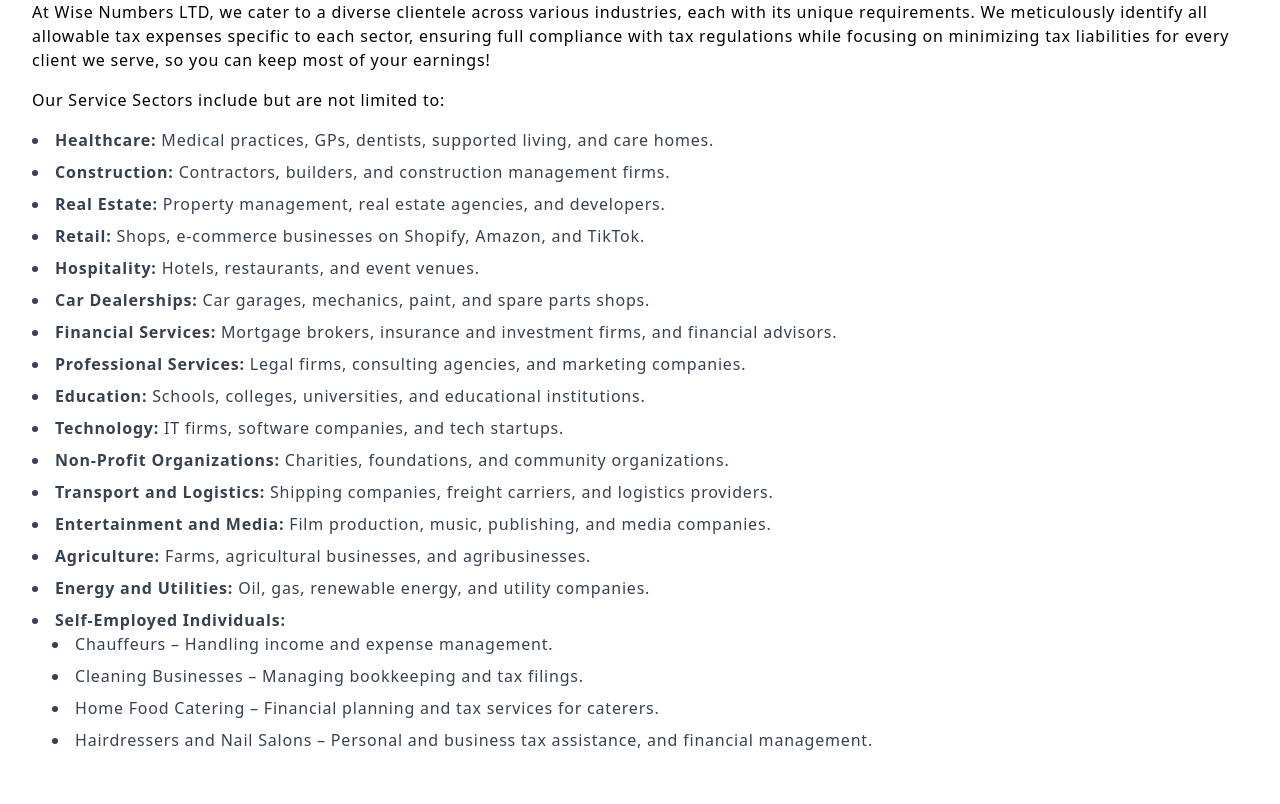
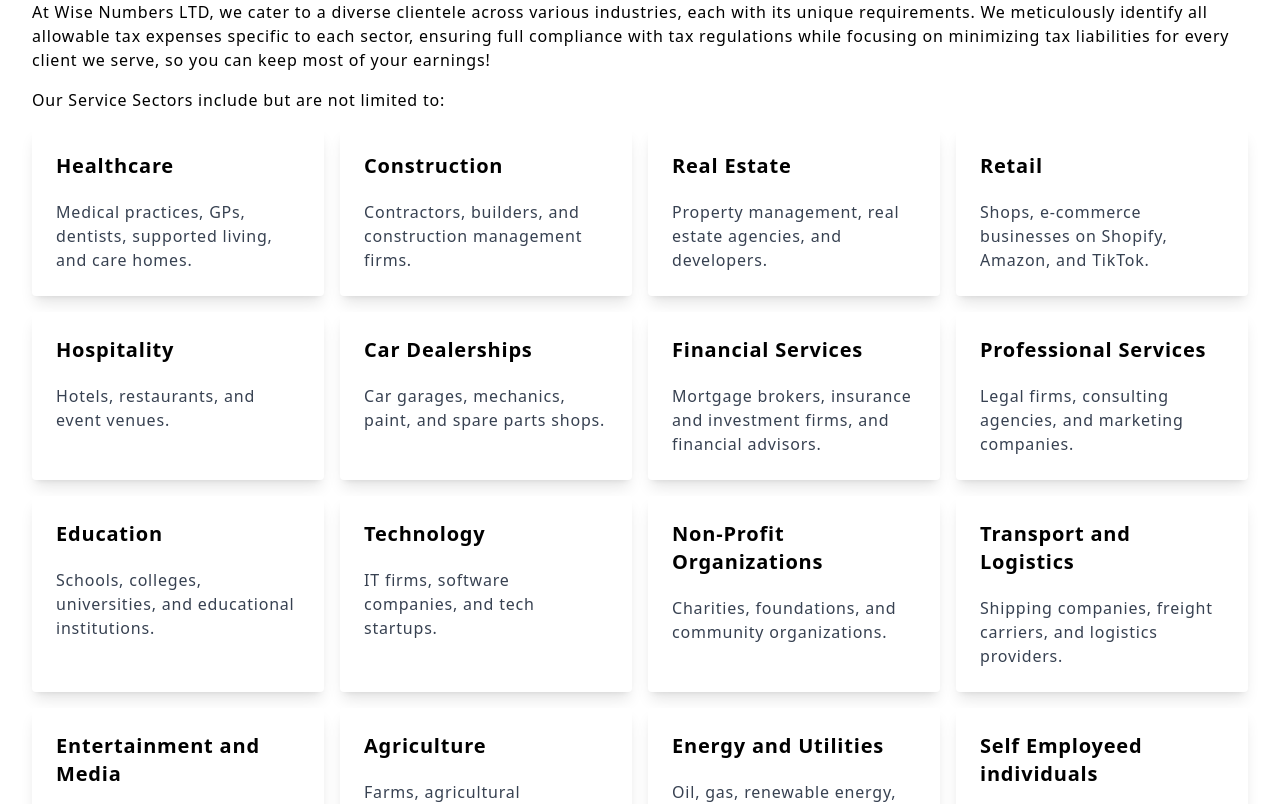
Before and after one commit to muhammadahmadazam/accounts-app, a Next.js app: page /test in a window 1280 px wide. Shown: the part 880-1684 px from the top of the page. Built offline with nearby package versions, Linux system fonts and the light colour scheme.

Commit message:
completed sectors we serce

```diff
--- /dev/null
+++ b/components/ContentBox.js
@@ -0,0 +1,14 @@
+import React from 'react';
+
+const ContentBox = ({ title, text }) => {
+  return (
+    <div className="max-w-sm rounded overflow-hidden shadow-lg p-6 bg-white">
+      <div className="font-bold text-xl mb-[20px]">{title}</div>
+      <p className="text-gray-700 text-base">
+        {text}
+      </p>
+    </div>
+  );
+};
+
+export default ContentBox;
--- a/components/Navbar.js
+++ b/components/Navbar.js
@@ -5,7 +5,7 @@ import { MenuIcon, XIcon, ChevronRightIcon } from '@heroicons/react/solid';
 
 const navigation = [
   { name: 'Home', href: '/', subItems: [] },
-  { name: 'About us', href: '/story', subItems: ['Our Story', 'Our Values'] },
+  { name: 'About us', href: '/story', subItems: [] },
   { name: 'Sectors We Serve', href: '/test', subItems: [] },
   { name: 'Tax Services', href: '/tax', subItems: ['Advisory', 'Compliance', 'Planning'] },
   { name: 'Accounting Services', href: '/Train', subItems: ['Bookkeeping', 'Year End Accounts ', 'More'] },
--- a/components/ServicesContent.js
+++ b/components/ServicesContent.js
@@ -1,6 +1,24 @@
 import React from 'react';
-
+import ContentBox from './ContentBox';
 const LogoComponent = () => {
+  const services = [
+    { title: "Healthcare", text: "Medical practices, GPs, dentists, supported living, and care homes." },
+    { title: "Construction", text: "Contractors, builders, and construction management firms." },
+    { title: "Real Estate", text: "Property management, real estate agencies, and developers." },
+    { title: "Retail", text: "Shops, e-commerce businesses on Shopify, Amazon, and TikTok." },
+    { title: "Hospitality", text: "Hotels, restaurants, and event venues." },
+    { title: "Car Dealerships", text: "Car garages, mechanics, paint, and spare parts shops." },
+    { title: "Financial Services", text: "Mortgage brokers, insurance and investment firms, and financial advisors." },
+    { title: "Professional Services", text: "Legal firms, consulting agencies, and marketing companies." },
+    { title: "Education", text: "Schools, colleges, universities, and educational institutions." },
+    { title: "Technology", text: "IT firms, software companies, and tech startups." },
+    { title: "Non-Profit Organizations", text: "Charities, foundations, and community organizations." },
+    { title: "Transport and Logistics", text: "Shipping companies, freight carriers, and logistics providers." },
+    { title: "Entertainment and Media", text: "Film production, music, publishing, and media companies." },
+    { title: "Agriculture", text: "Farms, agricultural businesses, and agribusinesses." },
+    { title: "Energy and Utilities", text: "Oil, gas, renewable energy, and utility companies." },
+    { title: "Self Employeed individuals", text: "Chauffeurs, Cleaning Businesses, Home Food Catering, Hairdressers and Nail Salons" },
+  ];
   return (
     <div className="min-h-screen flex flex-col md:flex-row bg-white pb-24">
       {/* Left Side: Content Section */}
@@ -15,31 +33,14 @@ const LogoComponent = () => {
           <p className="mb-4">
             Our Service Sectors include but are not limited to:
           </p>
-          <ul className="list-disc list-inside text-gray-700 space-y-2">
-            <li><strong>Healthcare:</strong> Medical practices, GPs, dentists, supported living, and care homes.</li>
-            <li><strong>Construction:</strong> Contractors, builders, and construction management firms.</li>
-            <li><strong>Real Estate:</strong> Property management, real estate agencies, and developers.</li>
-            <li><strong>Retail:</strong> Shops, e-commerce businesses on Shopify, Amazon, and TikTok.</li>
-            <li><strong>Hospitality:</strong> Hotels, restaurants, and event venues.</li>
-            <li><strong>Car Dealerships:</strong> Car garages, mechanics, paint, and spare parts shops.</li>
-            <li><strong>Financial Services:</strong> Mortgage brokers, insurance and investment firms, and financial advisors.</li>
-            <li><strong>Professional Services:</strong> Legal firms, consulting agencies, and marketing companies.</li>
-            <li><strong>Education:</strong> Schools, colleges, universities, and educational institutions.</li>
-            <li><strong>Technology:</strong> IT firms, software companies, and tech startups.</li>
-            <li><strong>Non-Profit Organizations:</strong> Charities, foundations, and community organizations.</li>
-            <li><strong>Transport and Logistics:</strong> Shipping companies, freight carriers, and logistics providers.</li>
-            <li><strong>Entertainment and Media:</strong> Film production, music, publishing, and media companies.</li>
-            <li><strong>Agriculture:</strong> Farms, agricultural businesses, and agribusinesses.</li>
-            <li><strong>Energy and Utilities:</strong> Oil, gas, renewable energy, and utility companies.</li>
-            <li><strong>Self-Employed Individuals:</strong>
-              <ul className="list-disc list-inside pl-5 space-y-2">
-                <li>Chauffeurs – Handling income and expense management.</li>
-                <li>Cleaning Businesses – Managing bookkeeping and tax filings.</li>
-                <li>Home Food Catering – Financial planning and tax services for caterers.</li>
-                <li>Hairdressers and Nail Salons – Personal and business tax assistance, and financial management.</li>
-              </ul>
-            </li>
-          </ul>
+          <div className='flex flex-col justify-center items-center '>
+
+            <div className="grid grid-cols-1 md:grid-cols-2 lg:grid-cols-4 gap-4 mx-auto">
+              {services.map((service, index) => (
+                <ContentBox key={index} title={service.title} text={service.text}/>
+              ))}
+            </div>
+          </div>
         </div>
       </div>
     </div>
--- a/pages/story.js
+++ b/pages/story.js
@@ -8,9 +8,9 @@ const Story = () => {
         <div>
       <Navbar />
 
-        <div className="bg-cover bg-center mt-16">
-            <div className="absolute inset-0 opacity-40"></div>
-            {/* <div className="relative h-full flex flex-col justify-center items-center">
+        <div className="relative bg-cover bg-center h-screen" style={{ backgroundImage: 'url("/back.jpg")' }}>
+            <div className="absolute inset-0 bg-gray-900 opacity-40"></div>
+            <div className="relative h-full flex flex-col justify-center items-center">
                 <div className="max-w-3xl mx-auto px-6 text-center">
                     <h1 className="text-white text-4xl md:text-6xl font-bold animate-bounce">
                         Our Story
@@ -20,7 +20,7 @@ const Story = () => {
                     </p>
 
                 </div>
-            </div> */}
+            </div>
 <About/>
 <Testimonial/>
 <Footer/>
```
